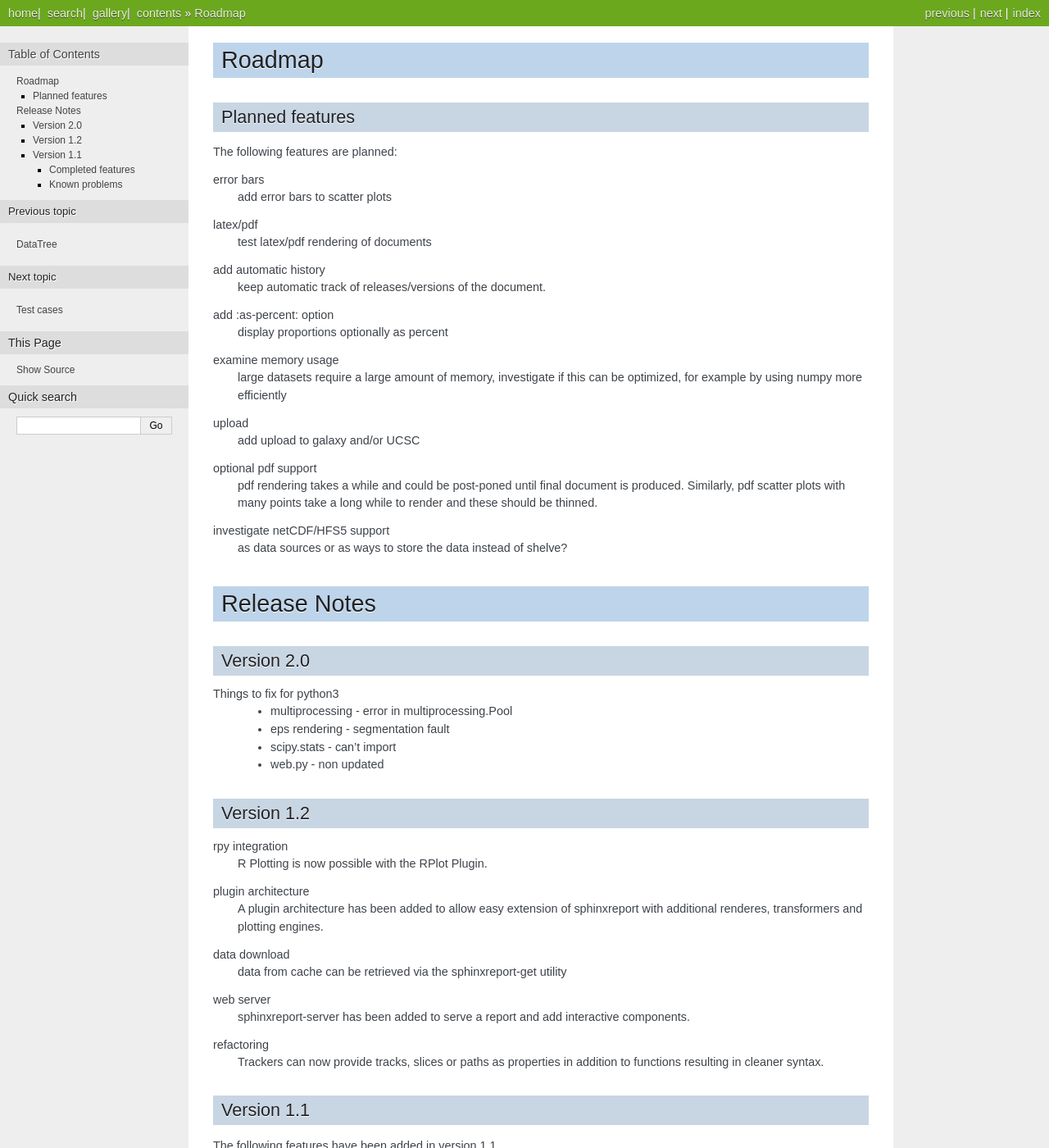
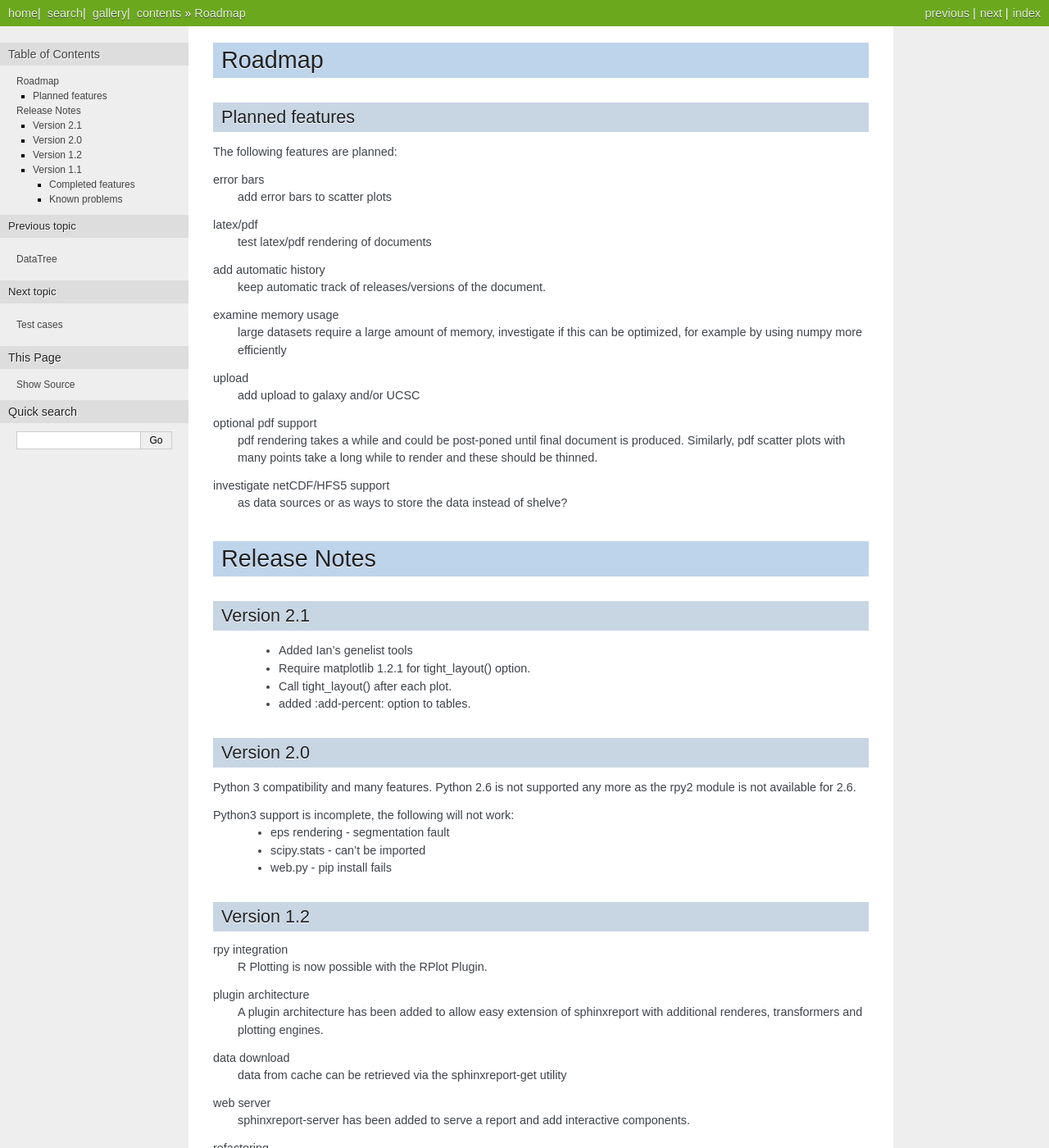
Before and after one commit to AndreasHeger/CGATReport, a Sphinx documentation site: the page built from doc/Roadmap.rst, in a window 1280 px wide and 1400 px high. Shown: the whole window at 82% size. Built offline with Sphinx 7.4.7, drawn with Linux system fonts in a browser that asks for light colours; formulas are drawn with MathJax 3; pages that are not in the unit, such as notebooks, are missing from menus.

Commit message:
added :add-percent: option to tables

````diff
--- a/doc/GalleryTables.rst
+++ b/doc/GalleryTables.rst
@@ -39,14 +39,14 @@
       tables are displayed in a separate page and only a link
       is inserted into the document.
 
-   max_rows
+   max-rows
       int
 
       Number of rows to display. If the table contains more rows,
       only a preview is created and the table is stored in an
       alternative format (see :attr:`large`),
 
-   max_cols
+   max-cols
       int
 
       Number of columns to display. If the table contains more columns,
@@ -59,6 +59,22 @@
       Display large tables in alternate format. Possible formats are:
       ``html`` (defaul) for an html-formatted table and ``xls`` for
       an excel spreadsheet.
+
+   add-percent
+      string
+
+      add a percentage column to a table. The format of this option is:
+      ```column[,total]``. ``column`` denotes the column (usually a
+      :term:`slice`) for which a percentage should be added. The
+      optional argument ``total`` specifies the total to use. The
+      total can be another column in the table or a value. If nothing
+      is specified, the ``sum`` of all values in the column is used
+      to compute a total.
+
+      Multiple columns can be added using a ``;`` separator.
+
+      See :ref:`matrix` if you want to normalize across rows or
+      columns across a table.
 
 Grouping tables
 ---------------
--- a/doc/Roadmap.rst
+++ b/doc/Roadmap.rst
@@ -18,9 +18,6 @@
 add automatic history
     keep automatic track of releases/versions of
     the document.
-
-add :as-percent: option
-    display proportions optionally as percent
 
 examine memory usage
     large datasets require a large amount of memory,
@@ -43,14 +40,25 @@
 Release Notes
 =============
 
+Version 2.1
+============
+
+   * Added Ian's genelist tools
+   * Require matplotlib 1.2.1 for tight_layout() option.
+   * Call tight_layout() after each plot.
+   * added :add-percent: option to tables.
+
 Version 2.0
 ===========
 
-Things to fix for python3
-   * multiprocessing - error in multiprocessing.Pool
+Python 3 compatibility and many features. Python 2.6 is not
+supported any more as the rpy2 module is not available for
+2.6.
+
+Python3 support is incomplete, the following will not work:
    * eps rendering - segmentation fault
-   * scipy.stats - can't import
-   * web.py - non updated
+   * scipy.stats - can't be imported
+   * web.py - pip install fails
 
 Version 1.2
 ===========
--- a/doc/Tutorial11.rst
+++ b/doc/Tutorial11.rst
@@ -4,9 +4,9 @@
 A simple example
 ----------------
 
-To find the overlap between two transcription factors we define a TrackerOverlappingSets tracker, plot the venns and calculate the p-values::
+To find the overlap between two transcription factors we define a TrackerMultipleLists tracker, plot the venns and calculate the p-values::
 
-    class SimpleOverlap( TrackerOverlappingSets ):
+    class SimpleOverlap( TrackerMultipleLists ):
 
        statements = {"AR": "SELECT gene_id FROM Promoters_with_ar",
                      "ERG": "SELECT gene_id FROM Promoters_with_erg",
@@ -20,7 +20,6 @@
    :render: venn-plot
    :transform: venn
 
-
    A venn diagram of the overlap
 
 As a table:
@@ -28,7 +27,6 @@
 .. report:: Genelists.SimpleOverlap
    :render: table
    :transform: hypergeometric
-
 
    Statistics on the overlap.
 
--- a/setup.py
+++ b/setup.py
@@ -15,6 +15,7 @@
 elif major==3:
     extra_dependencies = []
 
+# Dependencies shared between python 2 and 3
 shared_dependencies = [
     'sphinx>=1.0.5',
     'rpy2>=2.3.4',
@@ -50,7 +51,7 @@
 # graphvis - for dependency graphs in documentation
 
 setup(name='SphinxReport',
-      version='2.0',
+      version='2.1',
       description='SphinxReport : a report generator in python based on Sphinx and matplotlib',
       author='Andreas Heger',
       author_email='andreas.heger@gmail.com',
````
Also changed, not shown: other parts of doc/Tutorial11.rst (+8 -8 lines), 1 other file.
